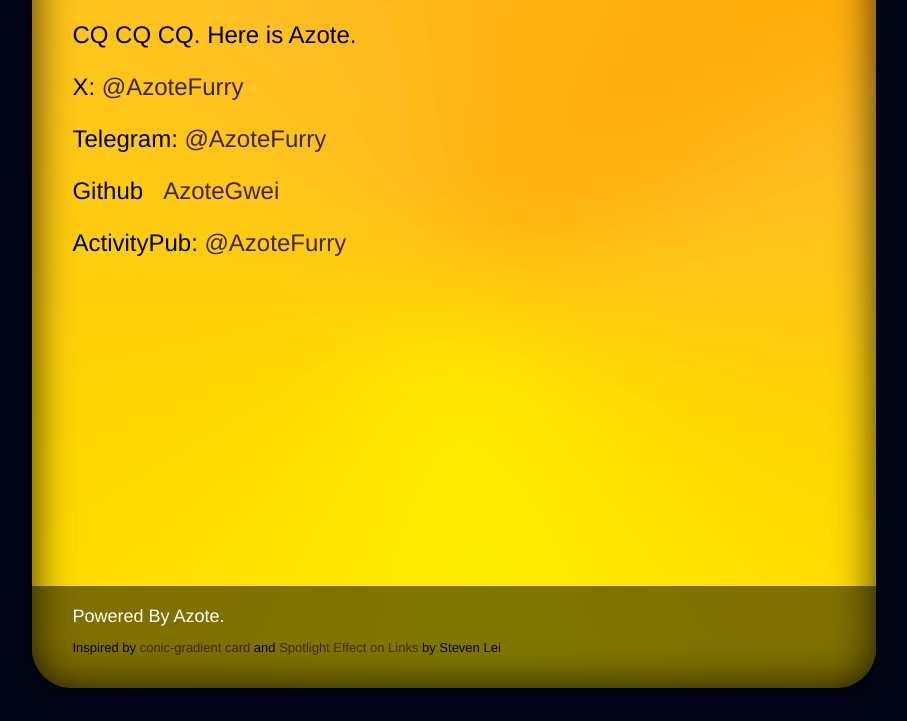
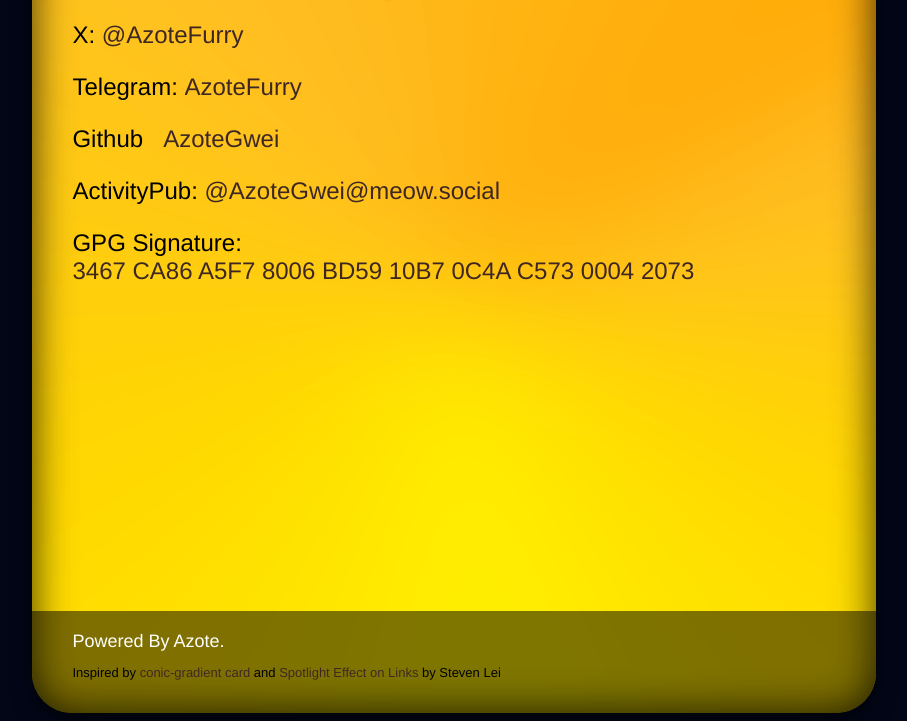
Before and after one commit to AzoteGwei/card-page, a plain HTML site: page index.html in a window 1280 px wide. Shown: the part 120-841 px from the top of the page, without its empty margins (186-1093 px from the left). Before the commit the page ends 816 px from the top, so only its background shows below. Drawn offline with Linux system fonts and the light colour scheme.

Commit message:
Update index.html
Add PGP Signature Fingerprint.

```diff
--- a/index.html
+++ b/index.html
@@ -15,7 +15,7 @@
 
       .card {
         width: 66.7%;
-        height: 800px;
+        height: 55rem;
         position: relative;
         border-radius: 40px;
         padding: 40px;
@@ -135,11 +135,11 @@
   <body>
     <div class="card">
       <h2 style="color: #a7ffeb">#AzoteFurry</h2>
-      <p>CQ CQ CQ. Here is Azote.</p>
       <p>X: <a href="https://x.com/AzoteFurry" target="_blank" >@AzoteFurry</a></p>
-      <p>Telegram: <a href="https://t.me/AzoteFurry" target="_blank">@AzoteFurry</a></p>
+      <p>Telegram: <a href="https://t.me/AzoteFurry" target="_blank">AzoteFurry</a></p>
       <p>Github&nbsp;&nbsp;&nbsp;<a href="https://github.com/AzoteGwei/" target="_blank">AzoteGwei</a></p>
-      <p>ActivityPub: <a href="https://meow.social/@AzoteGwei@meow.social" target="_blank">@AzoteFurry</a></p>
+      <p>ActivityPub: <a href="https://meow.social/@AzoteGwei@meow.social" target="_blank">@AzoteGwei@meow.social</a></p>
+      <p>GPG Signature: <a href="https://keys.openpgp.org/search?q=3467CA86A5F78006BD5910B70C4AC57300042073" target="_blank">3467 CA86 A5F7 8006 BD59 10B7 0C4A C573 0004 2073</a></p>
       <div><span style="font-size: large;;">Powered By Azote.</span><p style="font-size: small;">Inspired by <a href="https://codepen.io/stevenlei/pen/ExOPRmV">conic-gradient card</a> and <a href="https://codepen.io/stevenlei/pen/eYQWWmZ">Spotlight Effect on Links</a> by Steven Lei</p></div>
     </div>
     <script>
```
